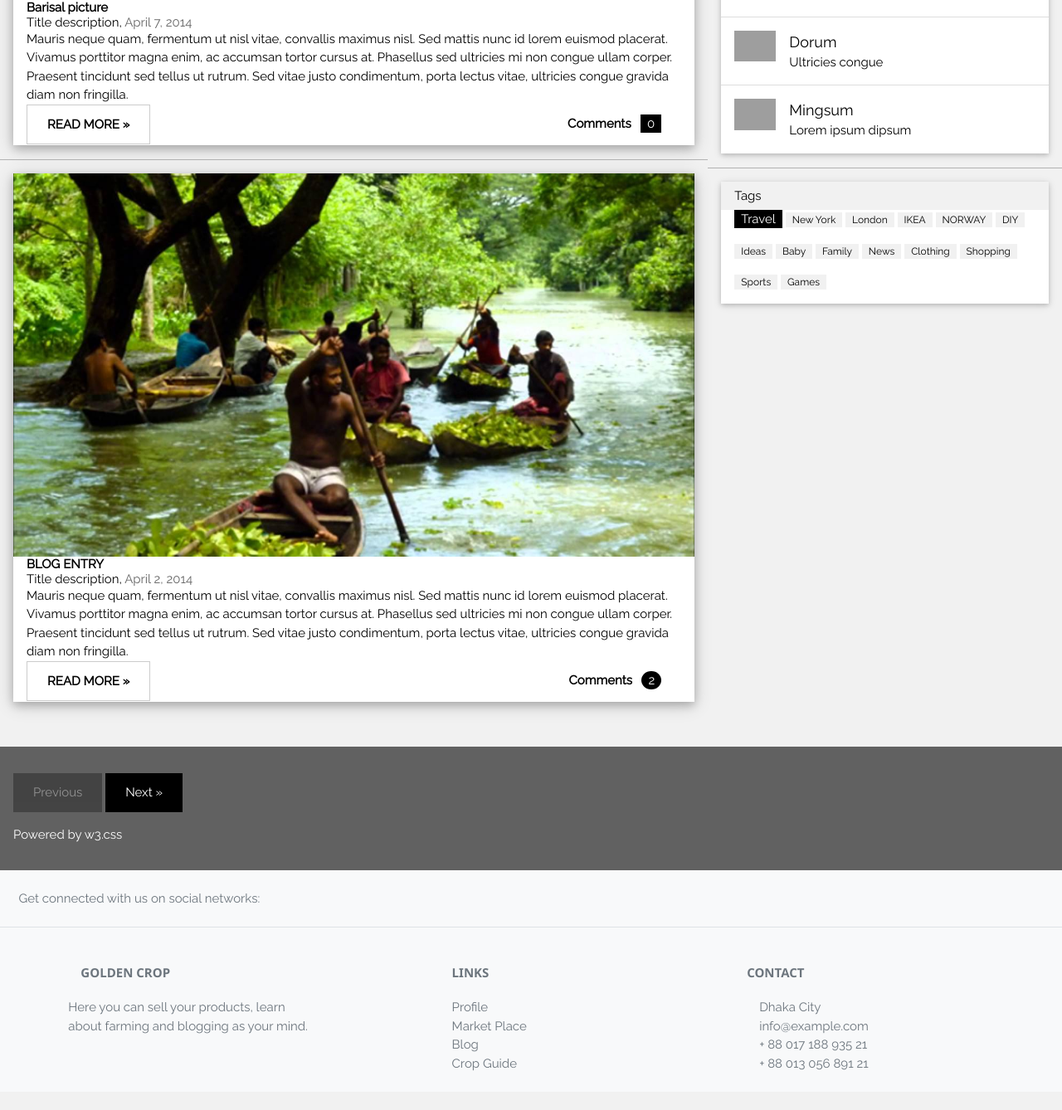
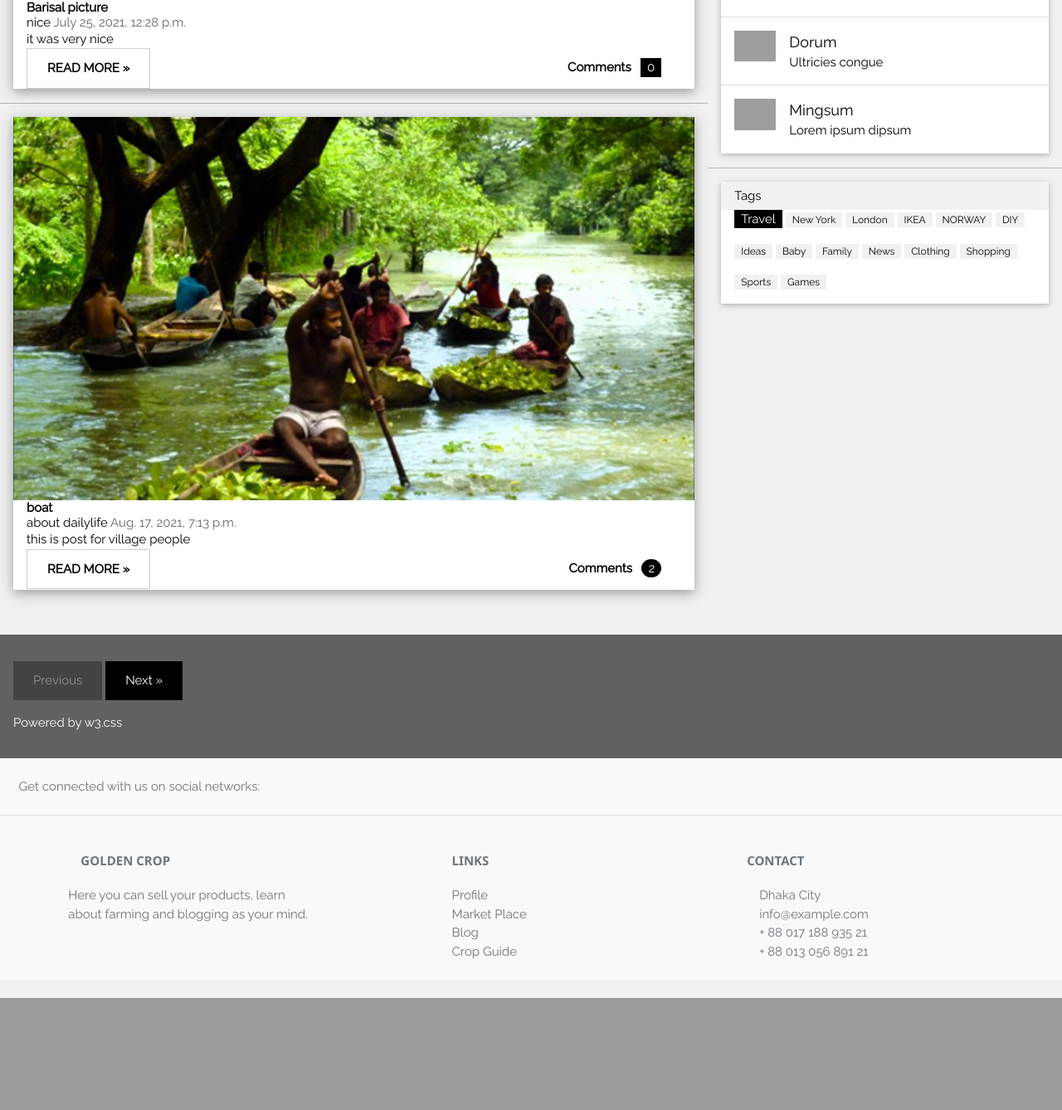
Before and after one commit to mahmud002/Unity_Travailler, a Django app: page / in a window 1280 px wide. Shown: the part 1320-2658 px from the top of the page at 83% size. After the commit the page ends 2523 px from the top, so only its background shows below. Run offline with Django 3.2, Linux system fonts and the light colour scheme; data comes from the database, SQL or seed files in the repository; both versions use the stored data as it was after the commit; some libraries are stand-ins or nearby versions; grey boxes are pictures that could not be loaded.

Commit message:
design homepage blog

```diff
--- a/template/home.html
+++ b/template/home.html
@@ -57,12 +57,11 @@ and is wrapped around the whole page content, except for the footer in this exam
     <img src="{{data.image}}" alt="Nature" style="width:100%">
     <div class="w3-container">
       <h3><b>{{data.title}}</b></h3>
-      <h5>Title description, <span class="w3-opacity">April 7, 2014</span></h5>
+      <h5>{{data.intro}} <span class="w3-opacity">{{data.pub_date}}</span></h5>
     </div>
 
     <div class="w3-container">
-      <p>Mauris neque quam, fermentum ut nisl vitae, convallis maximus nisl. Sed mattis nunc id lorem euismod placerat. Vivamus porttitor magna enim, ac accumsan tortor cursus at. Phasellus sed ultricies mi non congue ullam corper. Praesent tincidunt sed
-        tellus ut rutrum. Sed vitae justo condimentum, porta lectus vitae, ultricies congue gravida diam non fringilla.</p>
+      <p>{{data.post}}</p>
       <div class="w3-row">
         <div class="w3-col m8 s12">
           <p><button class="w3-button w3-padding-large w3-white w3-border"><b>READ MORE »</b></button></p>
@@ -79,13 +78,12 @@ and is wrapped around the whole page content, except for the footer in this exam
   <div class="w3-card-4 w3-margin w3-white">
   <img src="{{data1.image}}" alt="Norway" style="width:100%">
     <div class="w3-container">
-      <h3><b>BLOG ENTRY</b></h3>
-      <h5>Title description, <span class="w3-opacity">April 2, 2014</span></h5>
+      <h3><b>{{data1.title}}</b></h3>
+      <h5>{{data1.intro}} <span class="w3-opacity">{{data1.pub_date}}</span></h5>
     </div>
 
     <div class="w3-container">
-      <p>Mauris neque quam, fermentum ut nisl vitae, convallis maximus nisl. Sed mattis nunc id lorem euismod placerat. Vivamus porttitor magna enim, ac accumsan tortor cursus at. Phasellus sed ultricies mi non congue ullam corper. Praesent tincidunt sed
-        tellus ut rutrum. Sed vitae justo condimentum, porta lectus vitae, ultricies congue gravida diam non fringilla.</p>
+      <p>{{data1.post}}</p>
       <div class="w3-row">
         <div class="w3-col m8 s12">
           <p><button class="w3-button w3-padding-large w3-white w3-border"><b>READ MORE »</b></button></p>
```
Also changed, not shown: db.sqlite3.
